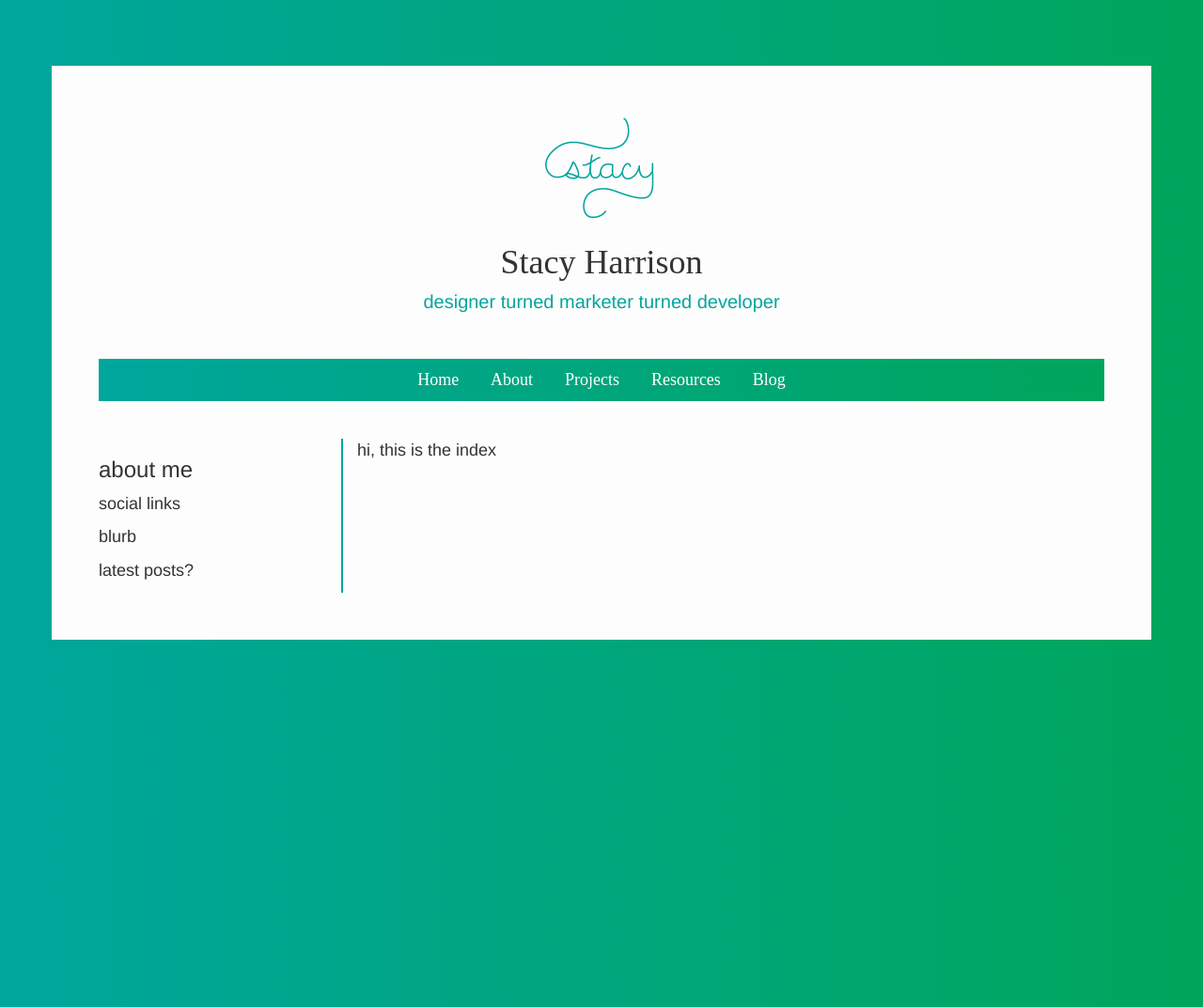
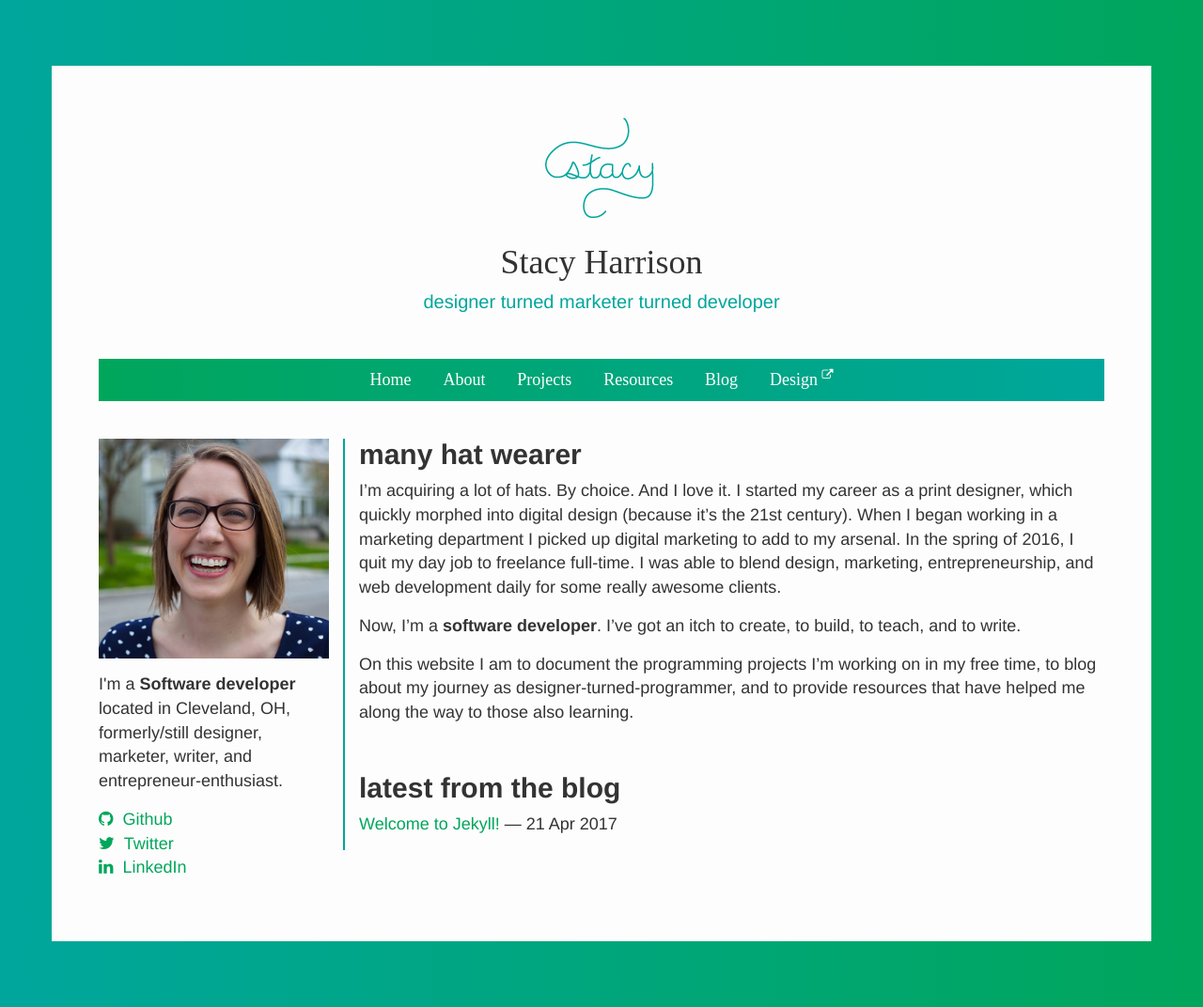
Before and after one commit to stasquatch/stasquatch.github.io, a Jekyll site: the page built from index.md, in a window 1280 px wide. Shown: the whole page at 94% size. Built offline with Jekyll 4.4.1, drawn with Linux system fonts in a browser that asks for light colours; some web fonts are replaced.

Commit message:
tweaked layout and styles, added content to index

```diff
--- a/Gemfile
+++ b/Gemfile
@@ -10,8 +10,6 @@ ruby RUBY_VERSION
 # This will help ensure the proper Jekyll version is running.
 # Happy Jekylling!
 # gem "jekyll", "3.4.3"
-
-# This is the default theme for new Jekyll sites. You may change this to anything you like.
 
 # If you want to use GitHub Pages, remove the "gem "jekyll"" above and
 # uncomment the line below. To upgrade, run `bundle update github-pages`.
--- a/_config.yml
+++ b/_config.yml
@@ -19,7 +19,7 @@ description: > # this means to ignore newlines until "baseurl:"
   Stacy Harrison is a current developer, former designer, marketer, and copywriter.
   In some ways, she's all. In other ways, she's none.
 baseurl: "" # the subpath of your site, e.g. /blog
-url: "" # the base hostname & protocol for your site, e.g. http://example.com
+url: "http://acespacecase.github.io" # the base hostname & protocol for your site, e.g. http://example.com
 twitter_username: stacyeharrison
 github_username:  acespacecase
 
--- a/_layouts/page.html
+++ b/_layouts/page.html
@@ -6,6 +6,7 @@
     <link href="https://fonts.googleapis.com/css?family=Muli:400,400i,700|Ovo" rel="stylesheet">
     <link rel="stylesheet" href="{{ "/css/bootstrap.min.css" | relative_url }}">
     <link rel="stylesheet" href="{{ "/css/styles.css" | relative_url }}">
+    <link href="https://maxcdn.bootstrapcdn.com/font-awesome/4.7.0/css/font-awesome.min.css" rel="stylesheet" integrity="sha384-wvfXpqpZZVQGK6TAh5PVlGOfQNHSoD2xbE+QkPxCAFlNEevoEH3Sl0sibVcOQVnN" crossorigin="anonymous">
   </head>
   <body class="bg-gradient">
       <!-- header -->
@@ -21,13 +22,14 @@
         <!-- nav bar -->
         <div class="row">
           <div class="col-xs-12">
-            <nav class="bg-gradient">
+            <nav class="bg-gradient-rev">
               <ul class="custom-nav">
                 <li><a href="/">Home</a></li>
                 <li><a href="/about">About</a></li>
                 <li><a href="/projects">Projects</a></li>
                 <li><a href="/resources">Resources</a></li>
                 <li><a href="/blog">Blog</a></li>
+                <li><a href="http://stacythedesigner.com" target="_blank">Design <i class="fa fa-external-link" aria-hidden="true" style="font-size: 12px; vertical-align:super;"></i></a></li>
               </ul>
             </nav>
           </div>
@@ -36,17 +38,20 @@
         <!-- sidebar and content -->
         <div class="row">
           <div class="col-sm-3 sidebar">
-            <h3>about me</h3>
-            <p>social links</p>
-            <p>blurb</p>
-            <p>latest posts?</p>
+            <img src="/images/stacyharrison-photo2-min.jpg" class="img-responsive" alt="Stacy Harrison, software developer in Cleveland, OH" style="margin-bottom: 15px;">
+            <p>I'm a <strong>Software developer</strong> located in Cleveland, OH, formerly/still designer, marketer, writer, and entrepreneur-enthusiast.</p>
+            <p>
+              <a href="https://github.com/acespacecase" target="_blank"><i class="fa fa-github" aria-hidden="true"></i>&nbsp;&nbsp;Github</a><br />
+              <a href="https://twitter.com/stacyeharrison" target="_blank"><i class="fa fa-twitter" aria-hidden="true"></i>&nbsp;&nbsp;Twitter</a><br />
+              <a href="https://www.linkedin.com/in/stacy-harrison/" target="_blank"><i class="fa fa-linkedin" aria-hidden="true"></i>&nbsp;&nbsp;LinkedIn</a><br />
+            </p>
           </div>
-          <div class="col-sm-9">
+          <div class="col-sm-9 column-divider">
             {{ content }}
           </div>
         </div>
 
       </div><!--container-->
   </body>
-  <script src="javascript/bootstrap.min.js"></script>
+  <!-- <script src="{{ "javascript/bootstrap.min.js" | relative_url }}"></script> -->
 </html>
--- a/css/styles.css
+++ b/css/styles.css
@@ -6,11 +6,22 @@
   background: linear-gradient(to right, #00a69c, #00a65b);
 }
 
+.bg-gradient-rev {
+  background: #00a69c;
+  background: -webkit-linear-gradient(right, #00a69c, #00a65b);
+  background: -o-linear-gradient(left, #00a69c, #00a65b);
+  background: -moz-linear-gradient(left, #00a69c, #00a65b);
+  background: linear-gradient(to left, #00a69c, #00a65b);
+}
+
 .main-padding {
   margin: 70px auto;
   padding: 50px;
   background: #fdfdfd;
 }
+
+
+/* BASIC STYLES */
 
 h1 {
   font-family: 'Ovo', Baskerville, serif;
@@ -23,12 +34,48 @@ h2.subhead {
   margin-top: 0;
   padding-top: 0;
   color: #00a69c;
+  font-weight:normal;
+}
+
+h2:nth-child(1), h3:nth-child(1), h4:nth-child(1) {
+  margin-top: 0;
+}
+
+h2 {
+  margin-top: 50px;
+  text-transform: lowercase;
+  font-weight: bold;
 }
 
 p {
   font-family: 'Muli', Helvetica, Arial, sans-serif;
   font-size: 18px;
+  margin: 0 0 15px;
 }
+
+
+/* LINKS AND BUTTONS */
+
+a, a:visited {
+  color: #00a65b;
+  text-decoration: none;
+}
+
+a:hover, a:active, a:focus {
+  text-decoration: none;
+  color: #00a69c;
+}
+
+.btn-default, .btn-default:hover {
+  border-color: #00a65b;
+  color: #00a65b;
+  font-size: 18px;
+}
+
+.btn-default:hover {
+  background: #f7f7f7;
+}
+
 
 /* NAVIGATION */
 
@@ -63,7 +110,10 @@ p {
 
 @media (min-width: 768px) {
   .sidebar {
-    border-right: 2px solid #00a69c;
     text-align: left;
   }
+
+  .column-divider {
+    border-left: 2px solid #00a69c;
+  }
 }
--- a/index.md
+++ b/index.md
@@ -2,4 +2,26 @@
 layout: page
 title: Stacy Harrison, Developer
 ---
-hi, this is the index
+## Many Hat Wearer
+
+I'm acquiring a lot of hats. By choice. And I love it. I started my career
+as a print designer, which quickly morphed into digital design (because
+it's the 21st century). When I began working in a marketing department
+I picked up digital marketing to add to my arsenal. In the spring of
+2016, I quit my day job to freelance full-time. I was able to blend
+design, marketing, entrepreneurship, and web development daily for
+some really awesome clients.
+
+Now, I'm a **software developer**. I've got an itch to create, to build,
+to teach, and to write.
+
+On this website I am to document the programming projects I'm working on
+in my free time, to blog about my journey as designer-turned-programmer,
+and to provide resources that have helped me along the way to those
+also learning.
+
+## Latest From the Blog
+
+{% for post in site.posts limit:5 %}
+<a href="{{ post.url }}">{{ post.title }}</a> — {{ post.date | date_to_string }}
+{% endfor %}
```
Also changed, not shown: blog.md (+1 -1 lines), Gemfile.lock, images/stacyharrison-photo2-min.jpg (added).
